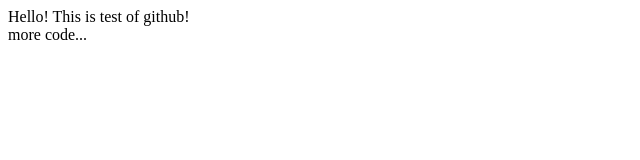
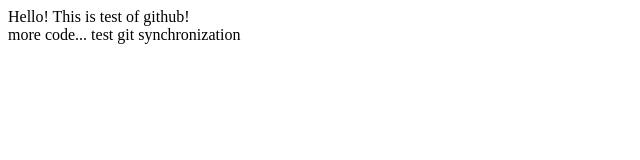
Before and after one commit to PetarVuksanovic/github.demo, a plain HTML site: page WebContent/index.html in a window 1280 px wide. Shown: the whole page, without its empty margins (0-640 px from the left). Drawn offline with Linux system fonts and the light colour scheme.

Commit message:
First commit from the EGit plugin.

```diff
--- a/WebContent/index.html
+++ b/WebContent/index.html
@@ -8,5 +8,6 @@
 	Hello! This is test of github!
 	<br/>
 	more code...
+	test git synchronization
 </body>
 </html>
```
